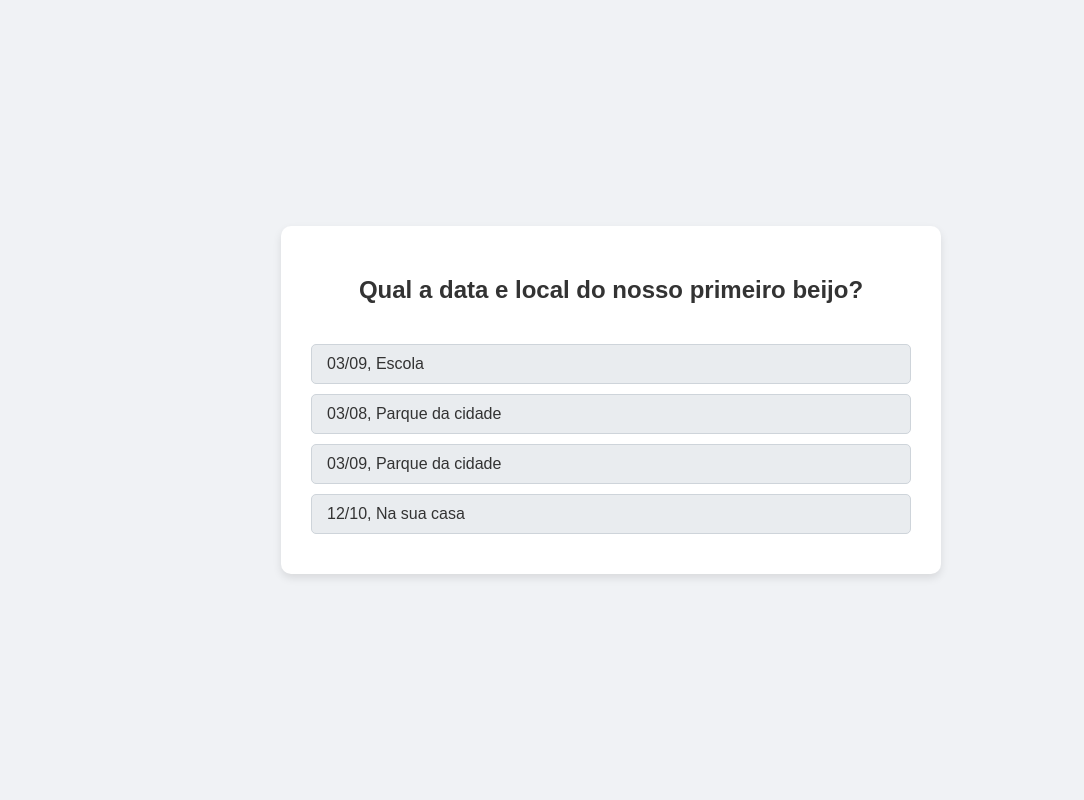
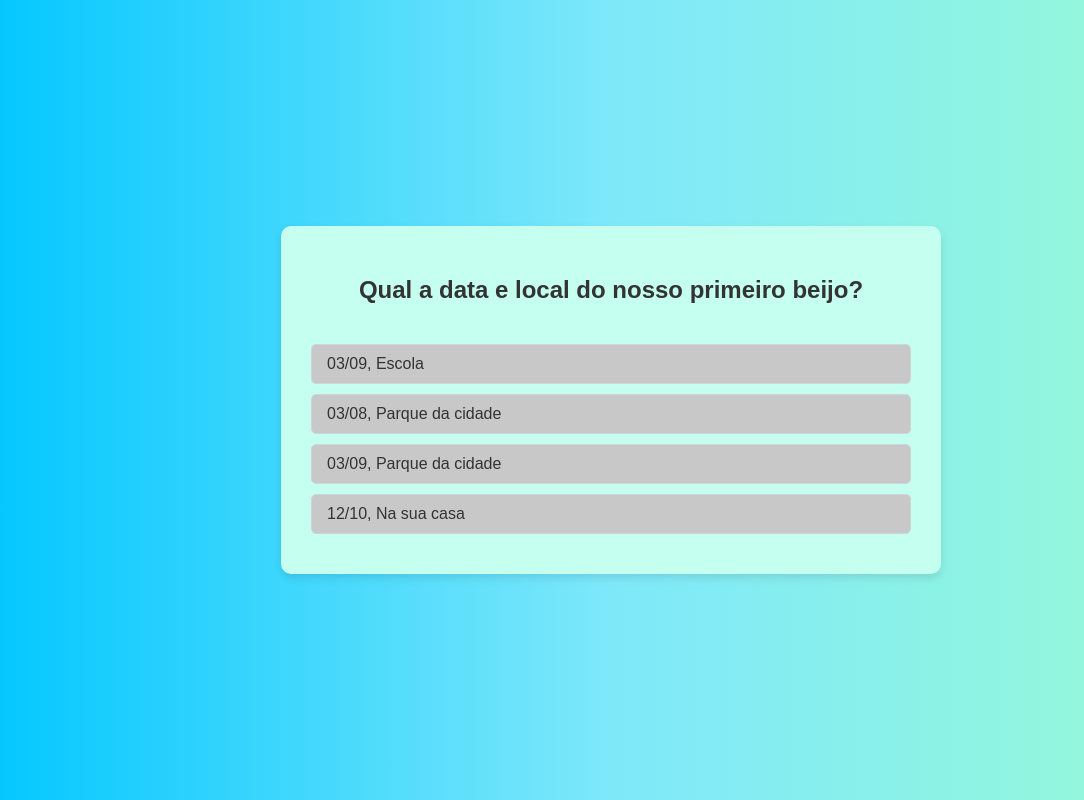
Before and after one commit to JoaoVBOrtega/ProjetoLove, a plain HTML site: page index.html in a window 1280 px wide. Both pictures are taken after a click on the button "Iniciar Quiz". Shown: the whole page, without its empty margins (29-1113 px from the left). Drawn offline with Linux system fonts and the light colour scheme.

Commit message:
Update style.css

```diff
--- a/style.css
+++ b/style.css
@@ -4,12 +4,12 @@ body {
     justify-content: center;
     align-items: center;
     min-height: 100vh;
-    background-color: #f0f2f5;
+    background: linear-gradient( to right, #00c6ff, #7ee8fa, #9afbd3) ;
     margin: 0;
 }
 
 .container {
-    background-color: #fff;
+    background-color: #c5ffef;
     padding: 30px;
     border-radius: 10px;
     box-shadow: 0 4px 8px rgba(0, 0, 0, 0.1);
@@ -67,7 +67,7 @@ button:disabled {
 }
 
 .option-button {
-    background-color: #e9ecef;
+    background-color: #c8c8c8;
     color: #333;
     border: 1px solid #ced4da;
     padding: 10px 15px;
```
